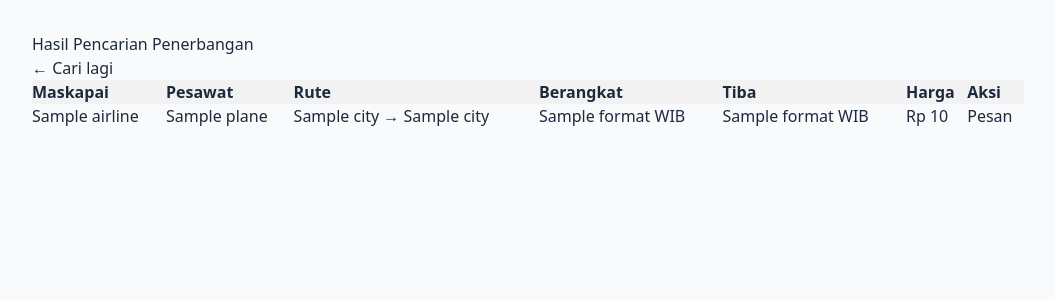
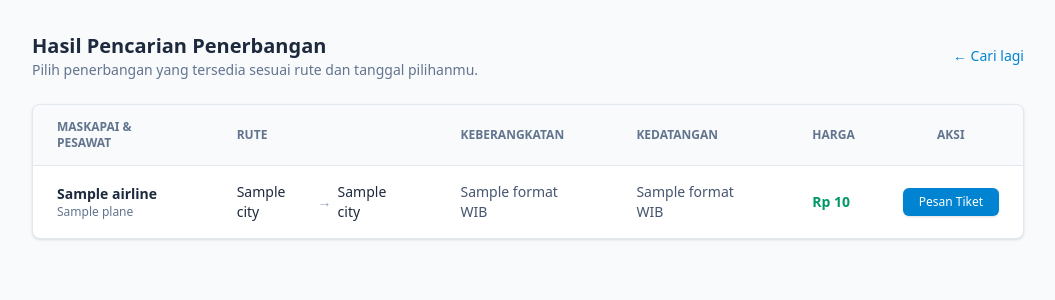
Before and after one commit to farrelspratama/Altaayirat, a Laravel app: template resources/views/schedules/results.blade.php in a window 1280 px wide. Shown: the part 57-357 px from the top of the page, without its empty margins (112-1167 px from the left). Run offline with Laravel 12, Linux system fonts and the light colour scheme; the template is opened without the code that fills it: most values are stand-ins (such as "Sample title", 1, 10 or a date in 2020); style sheets or scripts are compiled from the project's sources.

Commit message:
style: desain ulang halaman hasil pencarian dengan tabel responsif

```diff
--- a/resources/views/schedules/results.blade.php
+++ b/resources/views/schedules/results.blade.php
@@ -3,46 +3,78 @@
 @section('title', 'Hasil Pencarian - Altaayirat')
 
 @section('content')
-    <h1>Hasil Pencarian Penerbangan</h1>
+    <div class="max-w-5xl mx-auto">
+        <div class="flex items-center justify-between mb-6">
+            <div>
+                <h1 class="text-xl font-semibold text-slate-800">Hasil Pencarian Penerbangan</h1>
+                <p class="text-sm text-slate-500">Pilih penerbangan yang tersedia sesuai rute dan tanggal pilihanmu.</p>
+            </div>
+            <a href="{{ route('schedules.search') }}" class="text-sm font-medium text-sky-600 hover:text-sky-700 hover:underline transition">
+                &larr; Cari lagi
+            </a>
+        </div>
 
-    <p><a href="{{ route('schedules.search') }}">&larr; Cari lagi</a></p>
-
-    {{-- $schedules->isEmpty() mengecek apakah Collection kosong --}}
         @if ($schedules->isEmpty())
-        <p>Tidak ada penerbangan yang ditemukan untuk pencarian ini.</p>
+            <div class="bg-white rounded-lg border border-slate-200 p-8 text-center shadow-sm">
+                <p class="text-slate-600 mb-4">Tidak ada penerbangan yang ditemukan untuk pencarian ini.</p>
+                <a href="{{ route('schedules.search') }}" class="inline-block bg-sky-600 text-white text-sm font-medium px-4 py-2 rounded-md hover:bg-sky-700 transition">
+                    Ubah Kriteria Pencarian
+                </a>
+            </div>
         @else
-        <table border="1" cellpadding="8" cellspacing="0" style="border-collapse: collapse; width: 100%;">
-            <thead>
-                <tr style="background-color: #f2f2f2; text-align: left;">
-                    <th>Maskapai</th>
-                    <th>Pesawat</th>
-                    <th>Rute</th>
-                    <th>Berangkat</th>
-                    <th>Tiba</th>
-                    <th>Harga</th>
-                    <th>Aksi</th>
+            <div class="bg-white rounded-lg border border-slate-200 shadow-sm overflow-x-auto">
+                    <table class="w-full text-left text-sm text-slate-700">
+                        <thead class="bg-slate-50 text-xs uppercase font-semibold text-slate-500 border-b border-slate-200">
+                            <tr>
+                                <th scope="col" class="px-6 py-3.5">Maskapai & Pesawat</th>
+                                <th scope="col" class="px-6 py-3.5">Rute</th>
+                                <th scope="col" class="px-6 py-3.5">Keberangkatan</th>
+                                <th scope="col" class="px-6 py-3.5">Kedatangan</th>
+                                <th scope="col" class="px-6 py-3.5">Harga</th>
+                                <th scope="col" class="px-6 py-3.5 text-center">Aksi</th>
                             </tr>
                         </thead>
-            <tbody>
-                {{-- Eager loading relasi dari controller mencegah N+1 query problem --}}
+                        <tbody class="divide-y divide-slate-200">
                             @foreach ($schedules as $schedule)
-                    <tr>
-                        <td>{{ $schedule->plane->airline->name }}</td>
-                        <td>{{ $schedule->plane->name }}</td>
-                        <td>
-                            {{ $schedule->route->departureAirport->city }}
-                            &rarr;
-                            {{ $schedule->route->arrivalAirport->city }}
+                                <tr class="hover:bg-slate-50/80 transition">
+
+                                    <td class="px-6 py-4 font-medium text-slate-900">
+                                        <div class="font-semibold text-slate-800">{{ $schedule->plane->airline->name }}</div>
+                                        <div class="text-xs text-slate-500">{{ $schedule->plane->name }}</div>
                                     </td>
-                        <td>{{ $schedule->departure->format('d M Y, H:i') }} WIB</td>
-                        <td>{{ $schedule->arrival->format('H:i') }} WIB</td>
-                        <td>Rp {{ number_format($schedule->ticket_price, 0, ',', '.') }}</td>
-                        <td>
-                            <a href="{{ route('orders.create', $schedule) }}">Pesan</a>
+
+                                    <td class="px-6 py-4">
+                                        <div class="flex items-center gap-1.5 font-medium text-slate-800">
+                                            <span>{{ $schedule->route->departureAirport->city }}</span>
+                                            <span class="text-slate-400">&rarr;</span>
+                                            <span>{{ $schedule->route->arrivalAirport->city }}</span>
+                                        </div>
+                                    </td>
+
+                                    <td class="px-6 py-4 text-slate-600">
+                                        {{ $schedule->departure->format('d M Y, H:i') }} WIB
+                                    </td>
+
+                                    <td class="px-6 py-4 text-slate-600">
+                                        {{ $schedule->arrival->format('H:i') }} WIB
+                                    </td>
+
+                                    <td class="px-6 py-4 font-semibold text-emerald-600">
+                                        Rp {{ number_format($schedule->ticket_price, 0, ',', '.') }}
+                                    </td>
+
+                                    <td class="px-6 py-4 text-center">
+                                        <a href="{{ route('orders.create', $schedule) }}"
+                                           class="inline-block bg-sky-600 text-white font-medium px-4 py-1.5 rounded-md hover:bg-sky-700 transition shadow-sm text-xs">
+                                            Pesan Tiket
+                                        </a>
                                     </td>
                                 </tr>
                             @endforeach
                         </tbody>
                     </table>
+                </div>
+            </div>
         @endif
+    </div>
 @endsection
```
Lines whose indentation alone changed are shown as unchanged.
